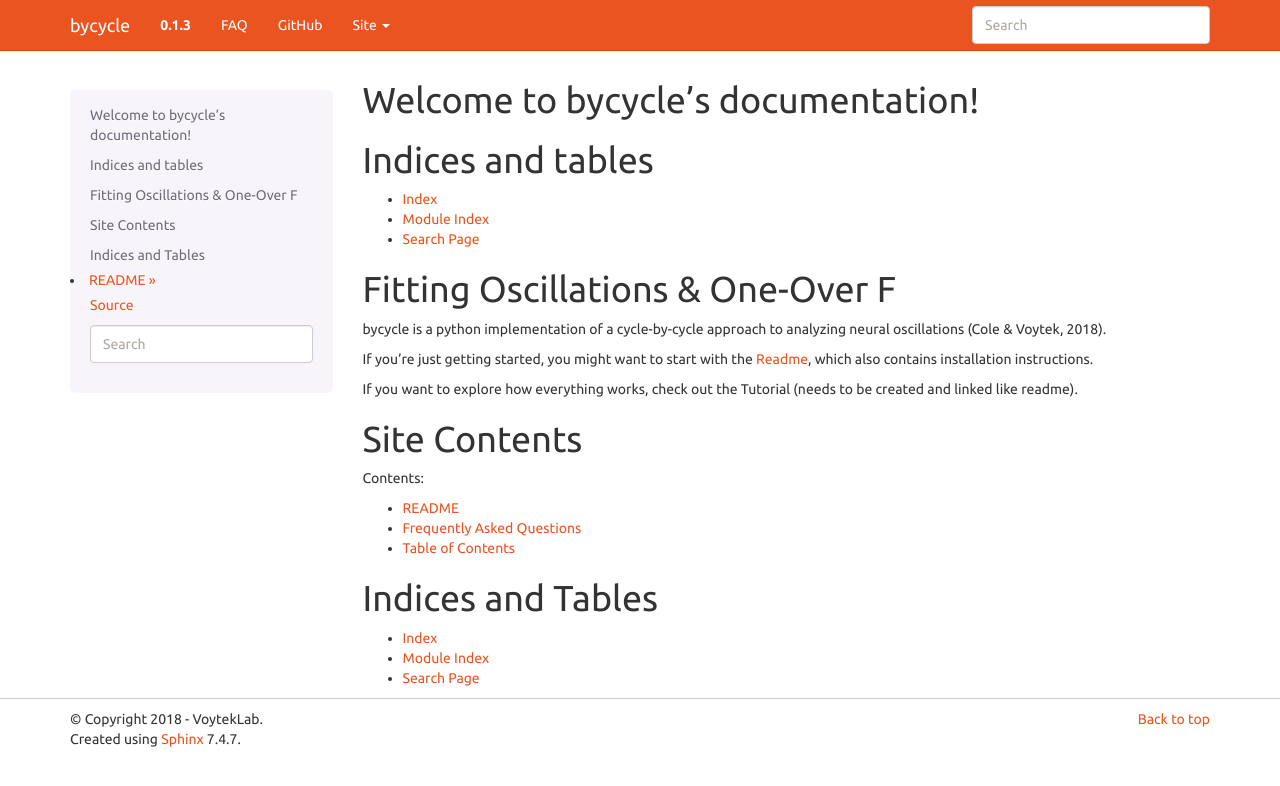
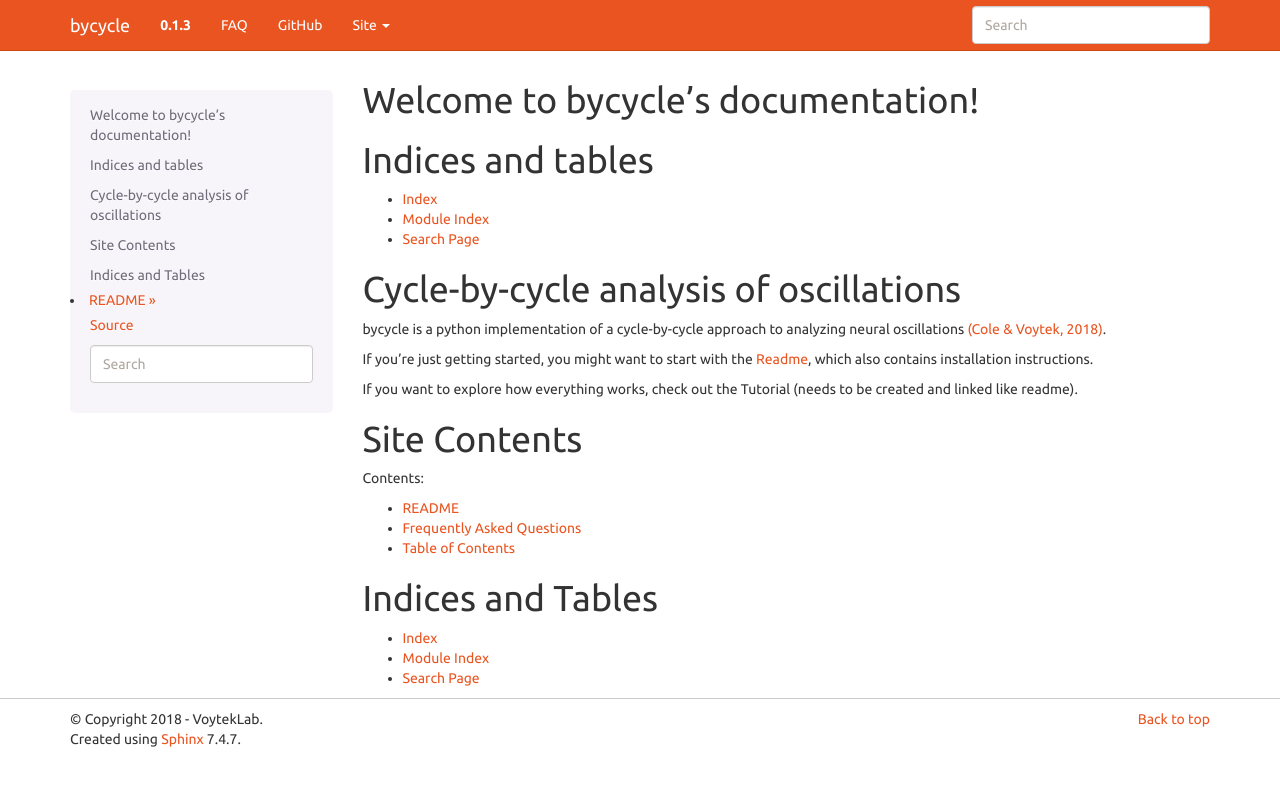
Before and after one commit to bycycle-tools/bycycle, a Sphinx documentation site: the page built from doc/index.rst, in a window 1280 px wide. Shown: the top 786 px of the page. Built offline with Sphinx 7.4.7, drawn with Linux system fonts in a browser that asks for light colours.

Commit message:
include m2r

```diff
--- a/doc/conf.py
+++ b/doc/conf.py
@@ -51,7 +51,8 @@
     'sphinx.ext.mathjax',
     # 'sphinx_gallery.gen_gallery',
     'sphinx.ext.napoleon',
-    'sphinx.ext.intersphinx']
+    'sphinx.ext.intersphinx',
+    'm2r']
 
 # # generate autosummary even if no references
 # autosummary_generate = True
--- a/doc/faq.rst
+++ b/doc/faq.rst
@@ -10,7 +10,7 @@
 
 
 Why should I use bycycle?
-~~~~~~~~~~~~~~~~~~~~~~~
+~~~~~~~~~~~~~~~~~~~~~~~~~
 
 Because it's super-duper fun.
 
@@ -23,6 +23,6 @@
 
 
 What colour is bycycle?
-~~~~~~~~~~~~~~~~~~~~~
+~~~~~~~~~~~~~~~~~~~~~~~
 
 bycycle is orange.
--- a/doc/index.rst
+++ b/doc/index.rst
@@ -11,11 +11,11 @@
 
 
 
-Fitting Oscillations & One-Over F
-=================================
+Cycle-by-cycle analysis of oscillations
+=======================================
 
 
-bycycle is a python implementation of a cycle-by-cycle approach to analyzing neural oscillations (Cole & Voytek, 2018).
+bycycle is a python implementation of a cycle-by-cycle approach to analyzing neural oscillations `(Cole & Voytek, 2018) <https://www.biorxiv.org/content/early/2018/10/25/452987>`_.
 
 If you're just getting started, you might want to start with the Readme_, which also contains installation instructions.
 
```
